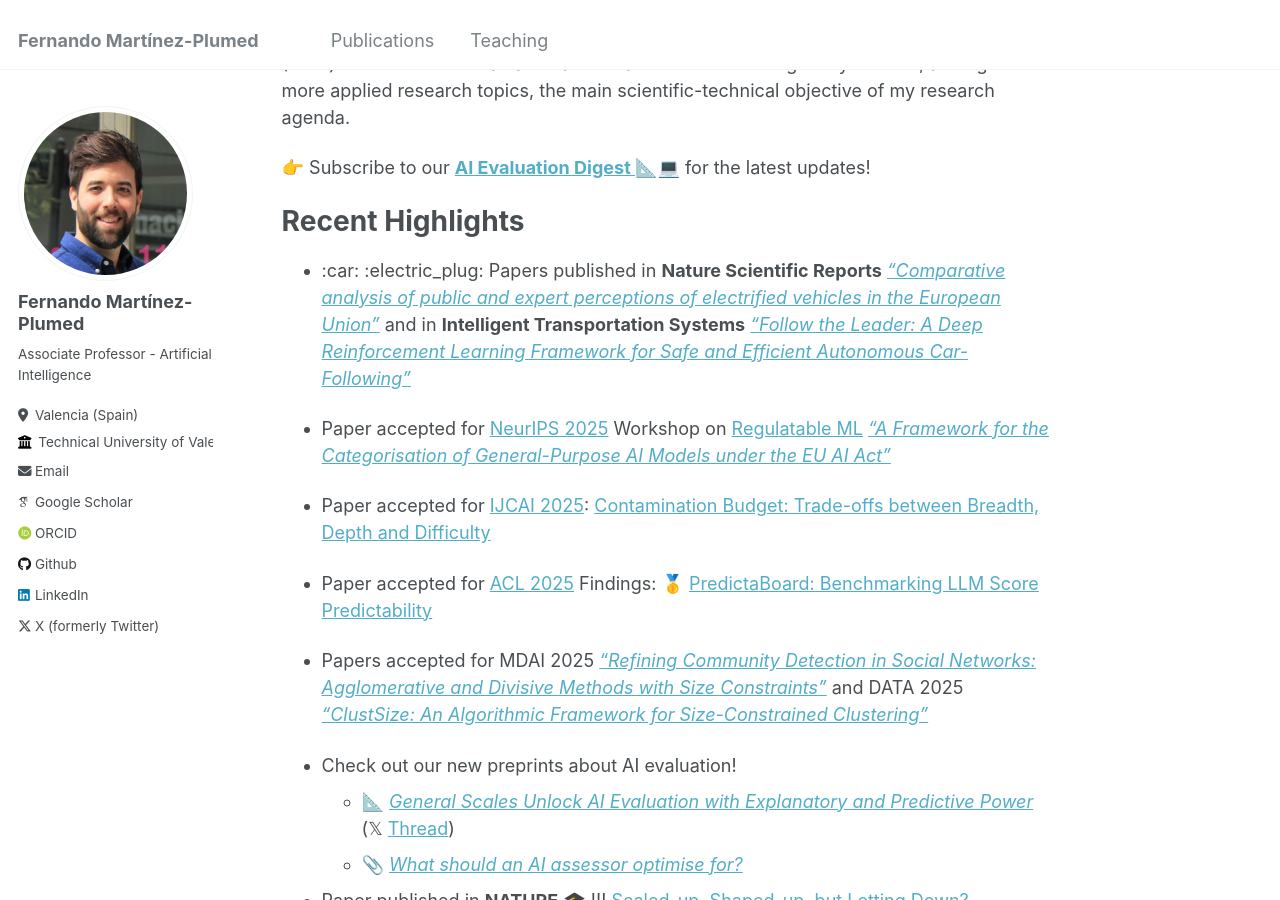
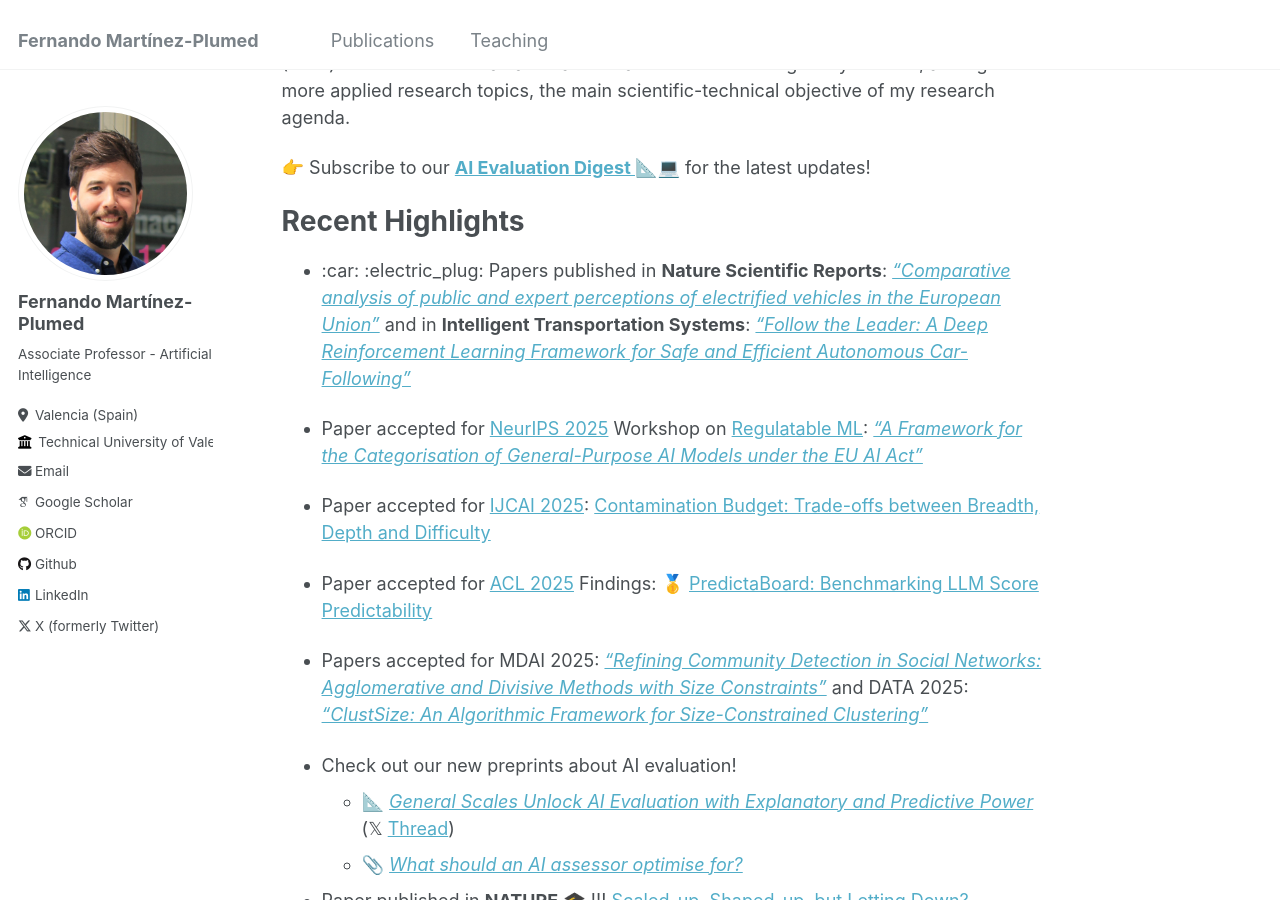
Before and after one commit to nandomp/nandomp.github.io, a Jekyll site: the page built from _pages/about.md, in a window 1280 px wide and 900 px high, scrolled down 313 px. Built offline with Jekyll 4.4.1, drawn with Linux system fonts in a browser that asks for light colours; some web fonts are replaced.

Commit message:
Update about.md

```diff
--- a/_pages/about.md
+++ b/_pages/about.md
@@ -16,15 +16,15 @@ Associate Professor at the Technical University of Valencia ([UPV](http://www.up
 Recent Highlights
 ======
 
-* :car: :electric_plug: Papers published in **Nature Scientific Reports** [*"Comparative analysis of public and expert perceptions of electrified vehicles in the European Union"*](https://www.nature.com/articles/s41598-025-06071-0) and in **Intelligent Transportation Systems** [*"Follow the Leader: A Deep Reinforcement Learning Framework for Safe and Efficient Autonomous Car-Following"*]()
+* :car: :electric_plug: Papers published in **Nature Scientific Reports**: [*"Comparative analysis of public and expert perceptions of electrified vehicles in the European Union"*](https://www.nature.com/articles/s41598-025-06071-0) and in **Intelligent Transportation Systems**: [*"Follow the Leader: A Deep Reinforcement Learning Framework for Safe and Efficient Autonomous Car-Following"*]()
 
-* Paper accepted for [NeurIPS 2025](https://neurips.cc/) Workshop on [Regulatable ML](https://regulatableml.github.io/#overview) [*"A Framework for the Categorisation of General-Purpose AI Models under the EU AI Act"*](https://openreview.net/forum?id=uE33aEsyX1)
+* Paper accepted for [NeurIPS 2025](https://neurips.cc/) Workshop on [Regulatable ML](https://regulatableml.github.io/#overview): [*"A Framework for the Categorisation of General-Purpose AI Models under the EU AI Act"*](https://openreview.net/forum?id=uE33aEsyX1)
 
 * Paper accepted for [IJCAI 2025](https://2025.ijcai.org): [Contamination Budget: Trade-offs between Breadth, Depth and Difficulty]()
 
 * Paper accepted for [ACL 2025](https://2025.ijcai.org) Findings: 🥇 [PredictaBoard: Benchmarking LLM Score Predictability](https://openreview.net/forum?id=yZO97D7dU5#discussion)
 
-* Papers accepted for MDAI 2025  [*"Refining Community Detection in Social Networks: Agglomerative and Divisive Methods with Size Constraints"*](https://doi.org/10.1007/978-3-032-00891-6_26) and DATA 2025 [*"ClustSize: An Algorithmic Framework for Size-Constrained Clustering"*](https://doi.org/10.5220/0013558900003967)
+* Papers accepted for MDAI 2025: [*"Refining Community Detection in Social Networks: Agglomerative and Divisive Methods with Size Constraints"*](https://doi.org/10.1007/978-3-032-00891-6_26) and DATA 2025: [*"ClustSize: An Algorithmic Framework for Size-Constrained Clustering"*](https://doi.org/10.5220/0013558900003967)
 
 * Check out our new preprints about AI evaluation!
   * 📐 [*General Scales Unlock AI Evaluation with Explanatory and Predictive Power*](https://arxiv.org/pdf/2503.06378) (𝕏 [Thread](https://x.com/lexin_zhou/status/1899271596264825308))
```
